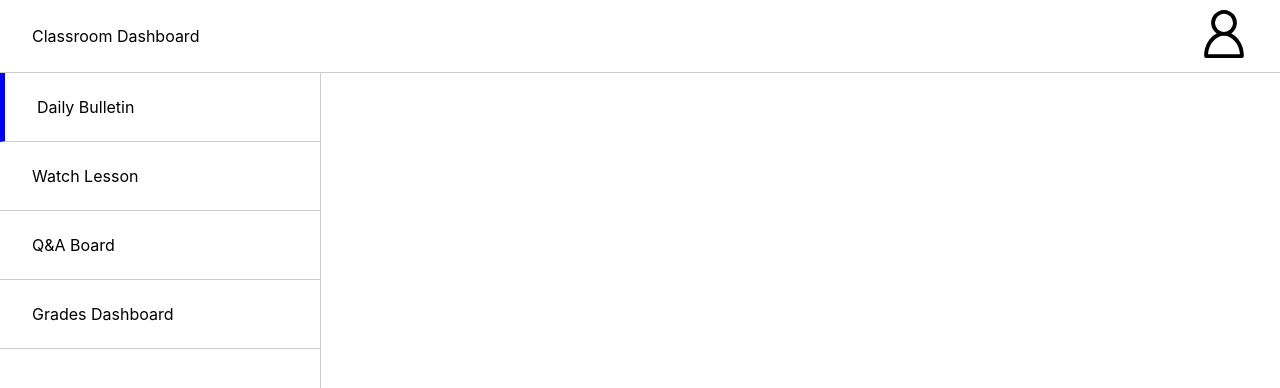
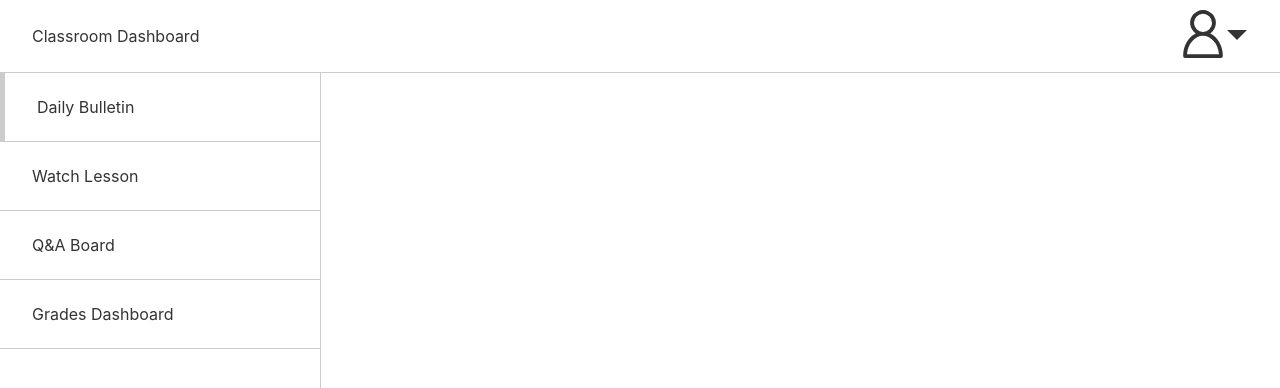
Before and after one commit to jamiewaxberg/classroom-dashboard, a React app: page / in a window 1280 px wide. Shown: the top 388 px of the page. Built offline with nearby package versions, Linux system fonts and the light colour scheme.

Commit message:
working on profile dropdown

```diff
--- a/src/App.module.scss
+++ b/src/App.module.scss
@@ -3,4 +3,5 @@
 
 .contentWrapper {
   display: flex;
+  color: $black;
 }
--- a/src/components/mainNav/MainNav.module.scss
+++ b/src/components/mainNav/MainNav.module.scss
@@ -7,9 +7,27 @@
   padding: 1em 2em;
   height: $top-nav-height;
   border-bottom: 1px solid $border-color;
+  color: $black;
+}
+
+.rightSection {
+  position: relative;
+  padding-right: 1.3em;
+  cursor: pointer;
+
+  &:after {
+    content: '';
+    border-left: 10px solid transparent;
+    border-right: 10px solid transparent;
+    border-top: 10px solid $black;
+    position: absolute;
+    top: 20px;
+    left: 48px;
+  }
 }
 
 .icon {
   height: 3em;
   width: 3em;
+  fill: $black;
 }
--- a/src/components/mainNav/MainNav.tsx
+++ b/src/components/mainNav/MainNav.tsx
@@ -6,7 +6,7 @@ function MainNav() {
     return (
         <div className={styles.wrapper}>
             <span>Classroom Dashboard</span>
-            <div className="rightSection">
+            <div className={styles.rightSection}>
                 <svg className={styles.icon} xmlns="http://www.w3.org/2000/svg" viewBox="0 0 36 36"><path d="M32.88,34.29c0-7.31-3.86-14-9.49-16.64a9.65,9.65,0,1,0-10.78,0C7,20.3,3.12,27,3.12,34.29a.66.66,0,0,0,0,.14.53.53,0,0,0,0,.13A1.45,1.45,0,0,0,4.56,36H31.44a1.45,1.45,0,0,0,1.44-1.44.53.53,0,0,0,0-.13A.61.61,0,0,0,32.88,34.29ZM18,19.31c6.19,0,11.47,6.15,12,13.81H6C6.53,25.46,11.81,19.31,18,19.31ZM11.23,9.65A6.77,6.77,0,1,1,18,16.43,6.78,6.78,0,0,1,11.23,9.65Z"/></svg>
             </div>
         </div>
--- a/src/components/sideNav/SideNav.module.scss
+++ b/src/components/sideNav/SideNav.module.scss
@@ -15,6 +15,6 @@
   cursor: pointer;
 
   &.active {
-    border-left: 5px solid blue;
+    border-left: 5px solid $gray-mid;
   }
 }
```
Also changed, not shown: 1 other file (tests, documents, lock files or other folders).
